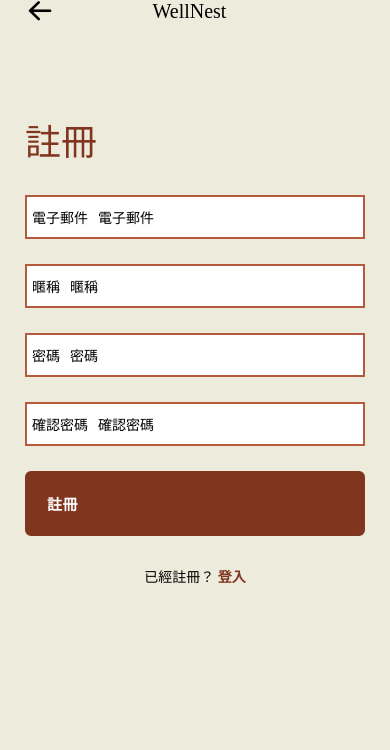
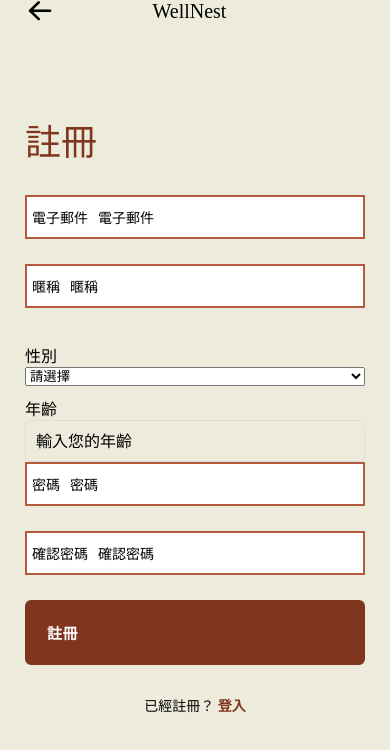
Before and after one commit to dnny60/wellNest, a React Native app in the folder WellNest/: screen /Register in a window 390 px wide. Shown: the top 750 px of the page. Built offline with nearby package versions, Linux system fonts and the light colour scheme.

Commit message:
finish chat

```diff
--- a/WellNest/package.json
+++ b/WellNest/package.json
@@ -12,6 +12,7 @@
   "dependencies": {
     "@react-native-async-storage/async-storage": "^1.21.0",
     "@react-native-community/datetimepicker": "^7.6.2",
+    "@react-native-picker/picker": "^2.6.1",
     "@react-navigation/native-stack": "^6.9.17",
     "axios": "^1.6.5",
     "react": "18.2.0",
--- /dev/null
+++ b/WellNest/src/components/ChatService.js
@@ -0,0 +1,28 @@
+// ChatService.js
+// const API_URL = 'http://192.168.1.105:8080';
+// 替换成您的后端 API 地址
+const API_URL = 'http://52.68.188.15';
+
+export const sendMessage = async (threadId, message) => {
+  try {
+    const response = await fetch(`${API_URL}/chat/message`, {
+      method: 'POST',
+      headers: {
+        'Content-Type': 'application/json',
+      },
+      body: JSON.stringify({threadId, message}),
+    });
+
+    if (response.ok) {
+      const textResponse = await response.text(); // 假设后端返回纯文本响应
+      console.log('Message response:', textResponse);
+      return textResponse;
+    } else {
+      const errorText = await response.text();
+      throw new Error(`HTTP Error: ${response.status} ${errorText}`);
+    }
+  } catch (error) {
+    console.error('Error sending message:', error);
+    return ''; // 发生错误时返回空字符串或者根据需要进行错误处理
+  }
+};
--- a/WellNest/src/navigation/AuthStack.js
+++ b/WellNest/src/navigation/AuthStack.js
@@ -7,6 +7,7 @@ import LoginScreen from '../screens/LoginScreen';
 import RegisterScreen from '../screens/RegisterScreen';
 import ProfileScreen from '../screens/ProfileScreen';
 import {AuthContext} from '../components/AuthContext';
+import HomeScreen from '../screens/HomeScreen';
 
 const Stack = createNativeStackNavigator();
 
@@ -39,7 +40,10 @@ const AuthStack = () => {
       <Stack.Navigator screenOptions={{headerShown: false}}>
         {isUserLoggedIn ? (
           // 如果用户已登录，直接显示 ProfileScreen
-          <Stack.Screen name="Profile" component={ProfileScreen} />
+          <>
+            <Stack.Screen name="Profile" component={ProfileScreen} />
+            <Stack.Screen name="Home" component={HomeScreen} />
+          </>
         ) : (
           // 如果用户未登录，显示完整的登录流程
           <>
--- a/WellNest/src/screens/HomeScreen.js
+++ b/WellNest/src/screens/HomeScreen.js
@@ -1,11 +1,124 @@
-import React from 'react'
+import React, {useState, useEffect} from 'react';
+import {
+  SafeAreaView,
+  ScrollView,
+  View,
+  Text,
+  TextInput,
+  TouchableOpacity,
+  StyleSheet,
+} from 'react-native';
+import CustomButton from '../components/CustomButton';
+import {sendMessage} from '../components/ChatService'; // 不再需要 getResponse
+import AsyncStorage from '@react-native-async-storage/async-storage';
 
-const HomeScreen = () => {
+const HomeScreen = ({navigation}) => {
+  const [inputMessage, setInputMessage] = useState('');
+  const [messages, setMessages] = useState([]);
+  const [threadId, setThreadId] = useState('');
+
+  useEffect(() => {
+    // 获取 threadId
+    const fetchThreadId = async () => {
+      try {
+        const storedThreadId = await AsyncStorage.getItem('threadId');
+        if (storedThreadId !== null) {
+          setThreadId(storedThreadId);
+        }
+      } catch (e) {
+        console.error('Failed to fetch threadId from AsyncStorage:', e);
+      }
+    };
+    fetchThreadId();
+  }, []);
+
+  const handleSendMessage = async () => {
+    if (inputMessage.trim()) {
+      const userMessage = {type: 'user', text: inputMessage};
+      setMessages(currentMessages => [...currentMessages, userMessage]);
+      setInputMessage('');
+
+      // 在等待响应时添加处理中的消息
+      const processingMessage = {type: 'response', text: '處理中...'};
+      setMessages(currentMessages => [...currentMessages, processingMessage]);
+
+      // 发送消息到服务器并获取回应
+      const responseMessage = await sendMessage(threadId, inputMessage);
+
+      // 在得到响应后，先移除处理中的消息
+      setMessages(currentMessages =>
+        currentMessages.filter(msg => msg.text !== '處理中...'),
+      );
+
+      if (responseMessage) {
+        // 添加服务器回应到消息数组
+        setMessages(currentMessages => [
+          ...currentMessages,
+          {type: 'response', text: responseMessage},
+        ]);
+      } else {
+        // 如果没有收到回应，添加一个错误消息
+        setMessages(currentMessages => [
+          ...currentMessages,
+          {type: 'response', text: '无法获取回应，请稍后再试。'},
+        ]);
+      }
+    }
+  };
+
   return (
-    <SafeAreaView style={{flex:1,justifyContent:'center',alignItems:'center'}}>
-    <Text>Home Screen </Text>
-  </SafeAreaView>
-  )
-}
+    <SafeAreaView style={styles.container}>
+      <Text>Home Screen</Text>
+      <ScrollView style={styles.chatContainer}>
+        {messages.map((msg, index) => (
+          <View key={index} style={styles.message(msg.type)}>
+            <Text style={styles.messageText}>{msg.text}</Text>
+          </View>
+        ))}
+      </ScrollView>
+      <TextInput
+        style={styles.input}
+        placeholder="Type your message"
+        value={inputMessage}
+        onChangeText={setInputMessage}
+      />
+      <CustomButton label={'Send Message'} onPress={handleSendMessage} />
+      <CustomButton
+        label={'Profile'}
+        onPress={() => navigation.navigate('Profile')}
+      />
+    </SafeAreaView>
+  );
+};
 
-export default HomeScreen
+const styles = StyleSheet.create({
+  container: {
+    flex: 1,
+    justifyContent: 'center',
+    alignItems: 'center',
+  },
+  chatContainer: {
+    flex: 1,
+    width: '100%',
+  },
+  message: type => ({
+    alignSelf: type === 'user' ? 'flex-end' : 'flex-start',
+    backgroundColor: type === 'user' ? '#DCF8C6' : '#FFF',
+    borderRadius: 20,
+    marginVertical: 5,
+    marginHorizontal: 10,
+    padding: 10,
+  }),
+  messageText: {
+    fontSize: 16,
+  },
+  input: {
+    borderWidth: 1,
+    borderColor: 'gray',
+    width: '80%',
+    padding: 10,
+    marginBottom: 10,
+  },
+});
+
+export default HomeScreen;
--- a/WellNest/src/screens/ProfileScreen.js
+++ b/WellNest/src/screens/ProfileScreen.js
@@ -1,21 +1,31 @@
 import React, {useState, useEffect, useContext} from 'react';
-import {View, Text, SafeAreaView, Button} from 'react-native';
+import {View, Text, SafeAreaView, Button, TextBase} from 'react-native';
 import CustomButton from '../components/CustomButton';
 import AsyncStorage from '@react-native-async-storage/async-storage';
 import {AuthContext} from '../components/AuthContext';
+import AuthService from '../components/AuthService';
 
 const ProfileScreen = ({navigation}) => {
   const [username, setUsername] = useState('');
   const [email, setEmail] = useState('');
   const {setIsUserLoggedIn} = useContext(AuthContext);
+  const [threadId, setThreadId] = useState('');
+  const [userGender, setUserGender] = useState('');
+  const [userAge, setUserAge] = useState('');
 
   useEffect(() => {
     const loadProfileData = async () => {
       const storedUsername = await AsyncStorage.getItem('userName');
       const storedEmail = await AsyncStorage.getItem('userEmail');
+      const storeGender = await AsyncStorage.getItem('userGender');
+      const storeAge = await AsyncStorage.getItem('userAge');
+      const storedThreadId = await AsyncStorage.getItem('threadId');
 
       if (storedUsername) setUsername(storedUsername);
       if (storedEmail) setEmail(storedEmail);
+      if (storedThreadId) setThreadId(storedThreadId);
+      if (storeGender) setUserGender(storeGender);
+      if (storeAge) setUserAge(storeAge);
     };
 
     loadProfileData();
@@ -23,15 +33,13 @@ const ProfileScreen = ({navigation}) => {
 
   const handleLogout = async () => {
     // 清除存储的用户数据
-    await AsyncStorage.removeItem('userToken');
-    await AsyncStorage.removeItem('userEmail');
-    await AsyncStorage.removeItem('userName');
+    AuthService.logout();
+
     setIsUserLoggedIn(false);
     // 可以添加其他需要清除的数据项
     // ...
 
     // 导航回登录页面
-    navigation.navigate('Onboarding');
   };
   return (
     <SafeAreaView
@@ -39,7 +47,17 @@ const ProfileScreen = ({navigation}) => {
       <Text>Profile Screen</Text>
       <Text>Username: {username}</Text>
       <Text>Email: {email}</Text>
+      <Text>ThreadId: {threadId}</Text>
+      <Text>Gender: {userGender}</Text>
+      <Text>Age: {userAge}</Text>
+
       <CustomButton label={'登出'} onPress={handleLogout} />
+      <CustomButton
+        label={'主頁'}
+        onPress={() => {
+          navigation.navigate('Home');
+        }}
+      />
     </SafeAreaView>
   );
 };
--- a/WellNest/src/screens/RegisterScreen.js
+++ b/WellNest/src/screens/RegisterScreen.js
@@ -12,6 +12,7 @@ import {
 import CustomButton from '../components/CustomButton';
 import InputField from '../components/InputField';
 import TopBar from '../components/TopBar';
+import {Picker} from '@react-native-picker/picker';
 
 // import RegistrationSVG from '../assets/images/misc/registration.svg';
 // import GoogleSVG from '../assets/images/misc/google.svg';
@@ -21,6 +22,9 @@ const RegisterScreen = ({navigation}) => {
   const [date, setDate] = useState(new Date());
   const [open, setOpen] = useState(false);
   const [dobLabel, setDobLabel] = useState('Date of Birth');
+
+  const [gender, setGender] = useState(''); // 性别状态
+  const [age, setAge] = useState(''); // 年龄状态
 
   const [email, setEmail] = useState('');
   const [nickname, setNickname] = useState('');
@@ -45,8 +49,10 @@ const RegisterScreen = ({navigation}) => {
 
   // 註冊的函數
   //這裡把註冊的資料傳到後端
+  // const API_URL = 'http://52.68.188.15/';
+  //'http://192.168.1.105:8080/users/register'
   const registration = () => {
-    if (email && nickname && password && confirmPassword) {
+    if (email && nickname && password && confirmPassword && gender && age) {
       fetch('http://52.68.188.15/users/register', {
         method: 'POST',
         headers: {
@@ -56,6 +62,8 @@ const RegisterScreen = ({navigation}) => {
           email: email,
           password: password,
           name: nickname,
+          gender: gender,
+          age: age,
         }),
       })
         .then(response => response.json())
@@ -129,6 +137,28 @@ const RegisterScreen = ({navigation}) => {
           }}
         />
         {isNicknameEmpty && <Text style={styles.errorText}>暱稱不能為空</Text>}
+
+        {/* 性别选择 */}
+        <Text style={styles.label}>性別</Text>
+        <Picker
+          selectedValue={gender}
+          onValueChange={(itemValue, itemIndex) => setGender(itemValue)}>
+          <Picker.Item label="請選擇" value="" />
+          <Picker.Item label="男" value="Male" />
+          <Picker.Item label="女" value="Female" />
+          <Picker.Item label="其他" value="Other" />
+        </Picker>
+
+        {/* 年龄输入 */}
+        <Text style={styles.label}>年齡</Text>
+        <TextInput
+          style={styles.input}
+          keyboardType="numeric"
+          placeholder="輸入您的年齡"
+          value={age}
+          onChangeText={setAge}
+        />
+
         <InputField
           label={'密碼'}
           inputType="password"
@@ -183,6 +213,18 @@ const styles = StyleSheet.create({
     alignSelf: 'flex-start',
     fontSize: 12,
   },
+  label: {
+    fontSize: 16,
+    color: '#000',
+    marginTop: 10,
+  },
+  input: {
+    borderWidth: 1,
+    borderColor: '#ddd',
+    padding: 10,
+    fontSize: 16,
+    borderRadius: 6,
+  },
 });
 
 export default RegisterScreen;
```
Also changed, not shown: WellNest/src/components/AuthService.js (+14 -2 lines), 3 other files (tests, documents, lock files or other folders).
